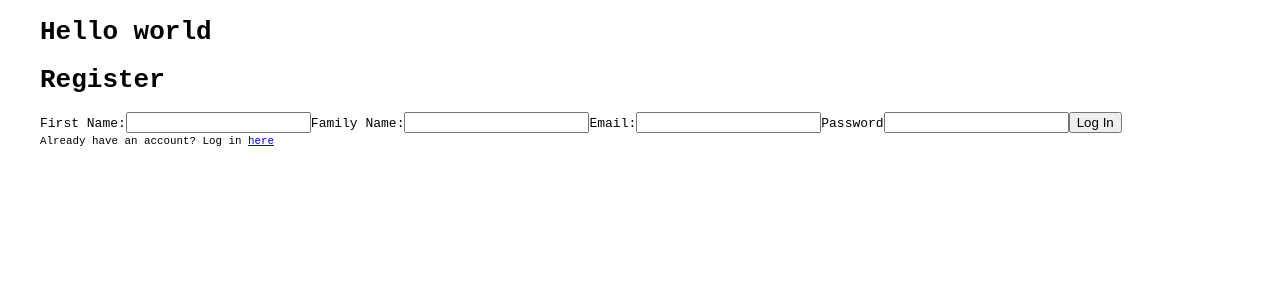
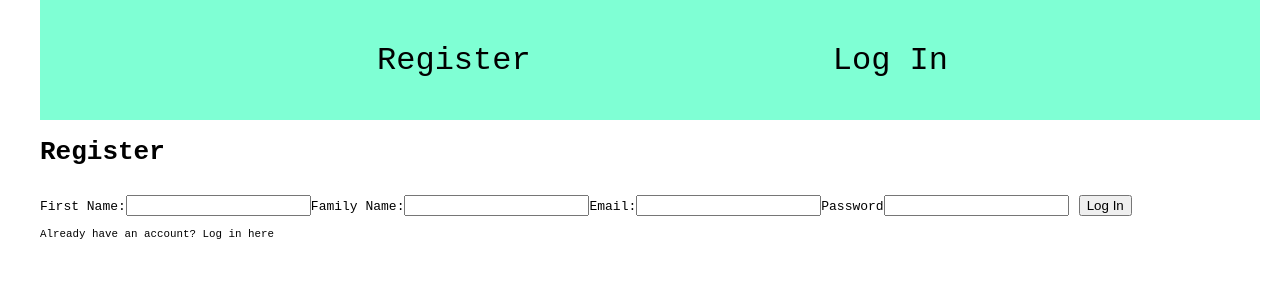
Before and after one commit to Jonjo15/blog-private, a React (Create React App) app: page /register in a window 1280 px wide. Shown: the top 300 px of the page. Built offline with nearby package versions, Linux system fonts and the light colour scheme; no server answers.

Commit message:
Fixed some bugs, need to finsh login logout, register

```diff
--- a/src/App.js
+++ b/src/App.js
@@ -3,6 +3,7 @@ import Login from "./pages/Login"
 import Register from "./pages/Register";
 import Dashboard from "./pages/Dashboard"
 import PrivateRoute from "./components/PrivateRoute"
+import Navbar from "./components/Navbar"
 // import jwtDecode from "jwt-decode"
 // import axios from "axios"
 import { AuthProvider} from "./context/AuthContext"
@@ -22,9 +23,9 @@ import { AuthProvider} from "./context/AuthContext"
 function App() {
   return (
       <div className="App">
-        <h1>Hello world</h1>
       <AuthProvider>
         <BrowserRouter>
+          <Navbar />
           <Switch>
             <PrivateRoute path="/admin" component={Dashboard}/>
             <Route  path="/register" component={Register}/>
--- a/src/components/Navbar.js
+++ b/src/components/Navbar.js
@@ -1,9 +1,19 @@
 import React from 'react'
-
+import {Link } from "react-router-dom"
+import {useAuth} from "../context/AuthContext"
 export default function Navbar() {
+    const {isAuth, currentUser, loading} = useAuth()
+    const authNav = (<ul>
+        {currentUser && <li>Welcome {currentUser.first_name}</li>}
+        <li><Link to="#">Log Out</Link></li>
+    </ul>)
+    const unAuthNav = (<ul>
+        <li><Link to="/register">Register</Link></li>
+        <li><Link to="/login">Log In</Link></li>
+    </ul>)
     return (
-        <div>
-
-        </div>
+        <nav className="navbar">
+            {!loading && isAuth ? authNav : unAuthNav}
+        </nav>
     )
 }
--- /dev/null
+++ b/src/components/UserDetails.js
@@ -0,0 +1,11 @@
+import React from 'react'
+import {useAuth} from "../context/AuthContext"
+export default function UserDetails() {
+    const {currentUser} = useAuth()
+    return (
+        <div className="user-card">
+            <h1>Full Name: {currentUser.first_name} {currentUser.family_name}</h1>
+            <h2>Email: {currentUser.email}</h2>
+        </div>
+    )
+}
--- a/src/context/AuthContext.js
+++ b/src/context/AuthContext.js
@@ -1,6 +1,6 @@
 import {useState, useEffect, useContext, createContext} from "react"
 import axios from "axios"
-import {tokenConfig} from "../util/util"
+// import {tokenConfig} from "../util/util"
 const AuthContext = createContext();
 
 export function useAuth() {
@@ -30,12 +30,15 @@ export function AuthProvider({children}) {
     axios.get("http://localhost:4000/user")
     .then(res => {
       setIsAuth(true)
-      setLoading(false)
       setCurrentUser(res.data.user)
       console.log(res.data)
       setError(null)
+      setLoading(false)
     })
     .catch(err => {
+      setToken(null)
+      setCurrentUser(null)
+      setIsAuth(false)
       setLoading(false)
       console.log("user not logged in")
       setError("User not logged In")
@@ -47,6 +50,7 @@ export function AuthProvider({children}) {
     token,
     isAuth,
     error,
+    loading,
     login,
     register,
     logout,
--- a/src/index.css
+++ b/src/index.css
@@ -16,3 +16,29 @@ code {
   margin: 0 auto;
   font-family: monospace;
 }
+ul {
+  list-style: none;
+  display: flex;
+  justify-content: space-evenly;
+  align-items: center;
+}
+a {
+  text-decoration: none;
+  color: black;
+  margin-right: 15px;
+}
+.navbar {
+  height: 100px;
+  width: 100%;
+  padding: 10px;
+  background-color: aquamarine;
+  font-size: 2rem;
+}
+button {
+  margin: 10px;
+}
+.user-card {
+  background-color: aquamarine;
+  width: 40%;
+  height: 200px;
+}
--- a/src/pages/Dashboard.js
+++ b/src/pages/Dashboard.js
@@ -1,23 +1,17 @@
 // import React, {useState, useEffect} from 'react'
 // import axios from "axios"
+
+import UserDetails from "../components/UserDetails";
+
 // import jwtDecode from "jwt-decode"
 export default function Dashboard() {
-    // const [test, setTest] = useState()
-    // const [decoded, setDecoded] = useState()
-    // useEffect(() => {
-    //     axios.post("http://localhost:4000/login", { email:"ivan@ivan.com", password: "123456"})
-    //     .then(res => {
-    //     localStorage.setItem("token", res.data.token)
-    //     setDecoded(jwtDecode(res.data.token.split(" ")[1]))
-    //     setTest(res.data)
-    //     })
-    //     .catch(err => console.log(err))
-    // }, [])
+
     return (
         <div className="dashboard-wrapper">
             <button>View published posts</button>
             <button>View unpublished posts</button>
             <button>Create a new blog post</button>
+            <UserDetails />
             {/* {test && JSON.stringify(test)} */}
             {/* {decoded && JSON.stringify(decoded)} */}
         </div>
--- a/src/pages/Login.js
+++ b/src/pages/Login.js
@@ -1,16 +1,18 @@
 import React, {useState} from 'react'
-import {Link} from "react-router-dom"
+import {Link, Redirect} from "react-router-dom"
+import {useAuth} from "../context/AuthContext"
 // import {useAuth} from "../context/AuthContext"
 export default function Login() {
     const [email, setEmail] = useState("")
     const [password, setPassword] = useState("")
+    const {isAuth} = useAuth()
     // const {token} = useAuth()
     const handleSubmit = e => {
         e.preventDefault()
         console.log("submitted")
     }
     return (
-        <div>
+         isAuth ? <Redirect to="/admin" /> : (<div>
             <h1>Login</h1>
             <form onSubmit={handleSubmit}>
                 <label htmlFor="email">Email:</label>
@@ -21,6 +23,7 @@ export default function Login() {
                 {/* {token && token} */}
             </form>
             <small>Don't have an account? Sign up <Link to="/register">here</Link></small>
-        </div>
+        </div>)
+
     )
 }
--- a/src/pages/Register.js
+++ b/src/pages/Register.js
@@ -1,17 +1,18 @@
 import React, {useState} from 'react'
-import {Link} from "react-router-dom"
+import {Link, Redirect} from "react-router-dom"
+import {useAuth } from "../context/AuthContext"
 export default function Register() {
     const [firstName, setFirstName] = useState("")
     const [familyName, setFamilyName] = useState("")
     const [email, setEmail] = useState("")
     const [password, setPassword] = useState("")
-
+    const {isAuth} = useAuth()
     const handleSubmit = e => {
         e.preventDefault()
         console.log("submitted")
     }
     return (
-        <div>
+        isAuth ? <Redirect to="/admin" /> : (<div>
             <h1>Register</h1>
             <form onSubmit={handleSubmit}>
                 <label htmlFor="first-name">First Name:</label>
@@ -25,6 +26,7 @@ export default function Register() {
                 <button type="submit">Log In</button>
             </form>
             <small>Already have an account? Log in <Link to="/login">here</Link></small>
-        </div>
+        </div>)
+
     )
 }
```
Also changed, not shown: 1 other file (tests, documents, lock files or other folders).
